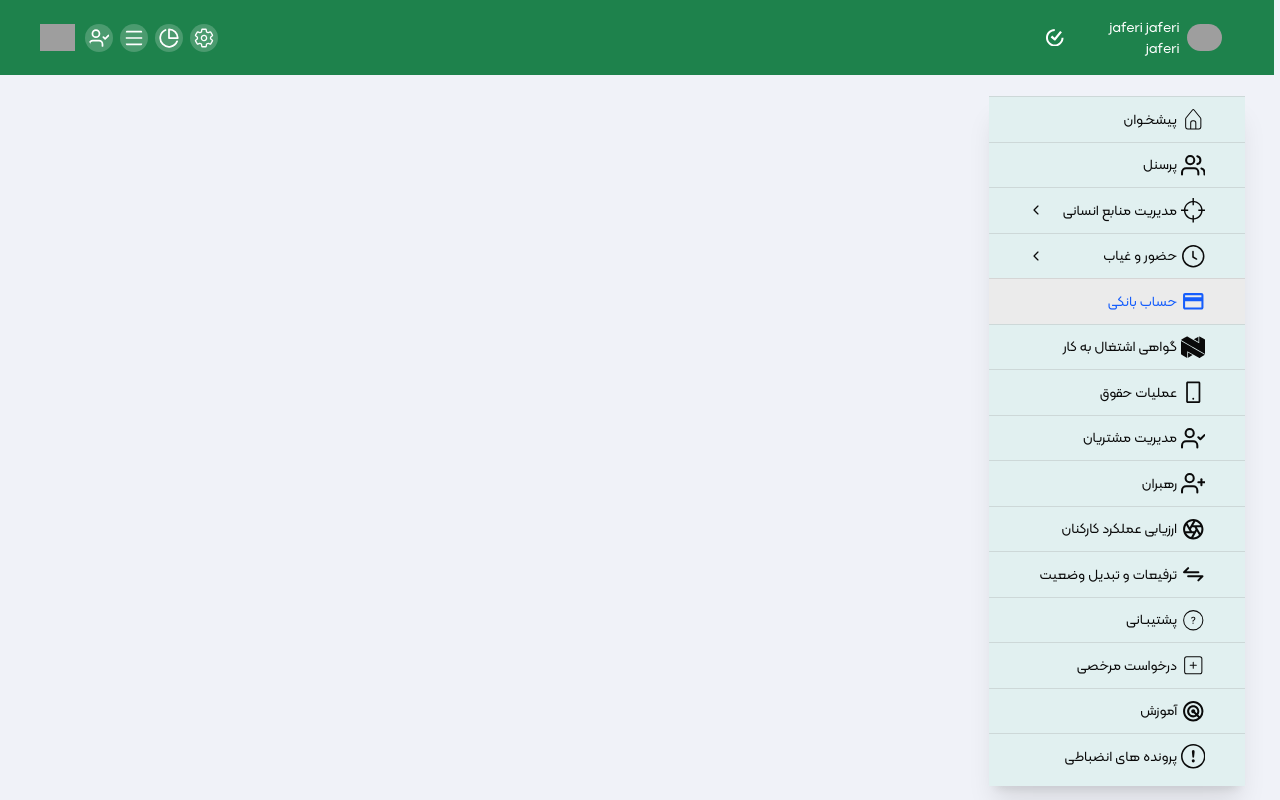
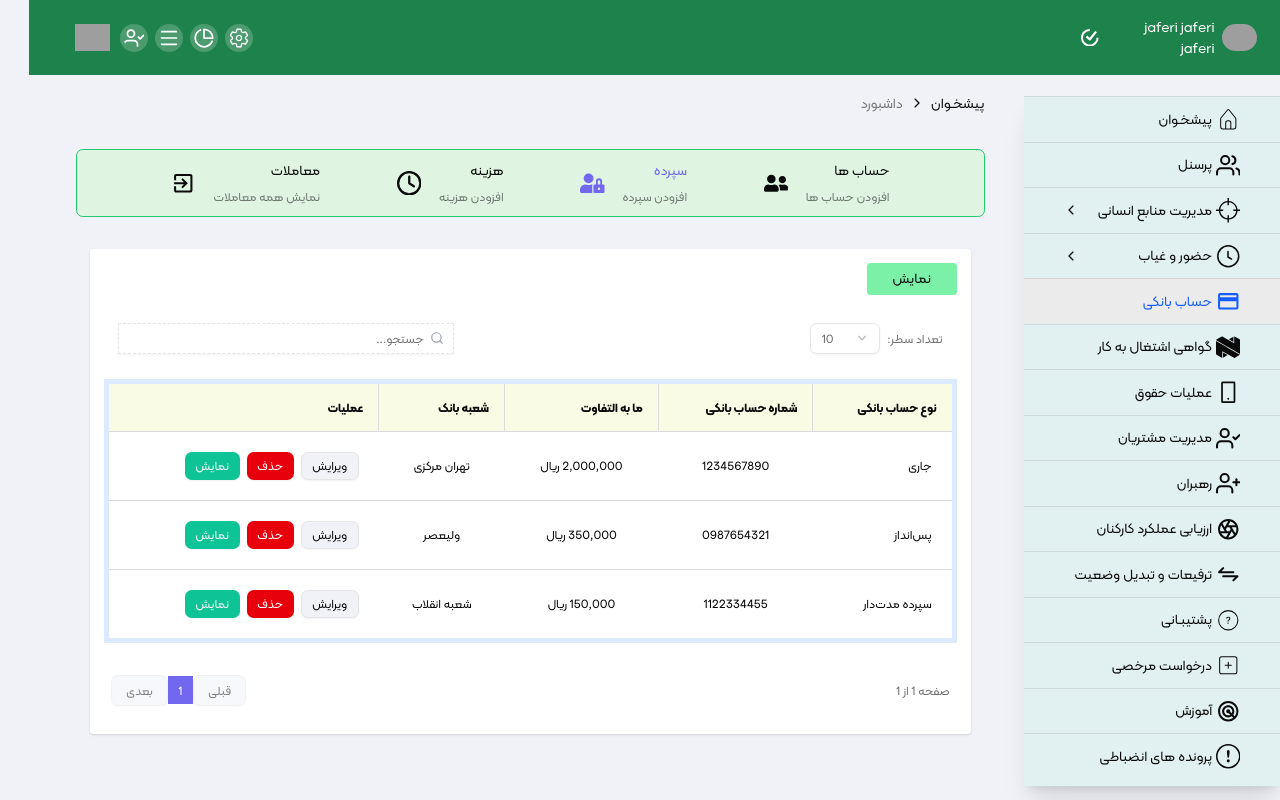
Before and after one commit to NavidVafaeiMajd/dashboard, a React (Vite) app: page /bank/deposit-list in a window 1280 px wide. Built offline with nearby package versions, Linux system fonts and the light colour scheme; grey boxes are pictures that could not be loaded.

Commit message:
complate 1/2

```diff
--- a/src/Layout.tsx
+++ b/src/Layout.tsx
@@ -28,7 +28,13 @@ import PayrollList from "./components/pages/Payroll/PayrollList/PayrollList";
 import PayslipHistory from "./components/pages/Payroll/PayslipHistory/PayslipHistory";
 import AdvanceSalary from "./components/pages/Payroll/AdvanceSalary/AdvanceSalary";
 import Leads from "./components/pages/Leads/Leads";
-
+import LayoutBankaccount from "./components/pages/bank/layoutBank";
+import MainBank from "./components/pages/bank/AccountBank/mainBank";
+import MainList from "./components/pages/bank/deposit-list/mainList";
+import MaintransactionsList from "./components/pages/bank/transactionsList/MaintransactionsList";
+import ExpenseList from "./components/pages/bank/expenseList/expenseList";
+import MainclientsList from "./components/pages/ClientsList/MainclientsList";
+import AmmountMain from "./components/pages/bank/ammount/AmmountMain";
 const Layout = () => {
    const { toggleNavbar, isNavbarOpen } = useNavbar();
 
@@ -154,6 +160,15 @@ const Layout = () => {
                            path="leads"
                            element={<Leads />}
                         />
+                           <Route path="bank" element={<LayoutBankaccount />}>
+                           <Route index element={<MainBank />} />
+                           <Route path="deposit-list" element={<MainList />} />
+                           <Route path="transactions-list" element={<MaintransactionsList />} />
+                           <Route path="expense-list" element={<AmmountMain />} />
+                        </Route>
+                        <Route path="clients-list" element={<MainclientsList/>}>
+
+                        </Route>
                      </Routes>
                   </div>
                </div>
--- a/src/components/pages/ClientsList/MainclientsList.tsx
+++ b/src/components/pages/ClientsList/MainclientsList.tsx
@@ -232,7 +232,7 @@ export default function MainclientsList() {
                 <label className="w-[74px] h-[42px] bg-zinc-600 text-white flex items-center justify-center rounded-[9px] cursor-pointer">
                   Browse
                 </label>
-                <input type="file" accept="image/*" className="text-sm" />
+                <input  type="file" accept="image/*" className="w-[100%] text-sm" />
               </div>
               <span className="text-sm text-gray-600">فقط فایل‌های تصویر قابل بارگذاری هستند</span>
             </div>
--- a/src/components/pages/bank/AccountBank/mainBank.tsx
+++ b/src/components/pages/bank/AccountBank/mainBank.tsx
@@ -46,7 +46,7 @@ export default function MainBank() {
   return (
     <div className="flex flex-wrap justify-between">
       {/* فرم ثبت جدید حساب */}
-      <div className="shadow-2xl w-[100%] xl:w-[495px] rounded-[5px] gap-[1.5rem] bg-[#F9F9FB]">
+      <div className="shadow-2xl   w-[30%] rounded-[5px] gap-[1.5rem] bg-[#F9F9FB]">
         <div className="w-full h-[45px] p-2 items-center rounded-t-[9px] bg-[#FFF7FA] border-b-2 border-[#FF3A86]">
           <span className="text-[17px]">ثبت جدید حساب</span>
         </div>
@@ -156,7 +156,7 @@ export default function MainBank() {
       </div>
 
       {/* جدول نمایش حساب‌ها */}
-      <div className="shadow-2xl w-[873px] rounded-[5px] h-fit bg-[#F9F9FB]">
+      <div className="shadow-2xl w-[60%] rounded-[5px] h-fit bg-[#F9F9FB]">
         <div className="w-full h-[45px] p-2 items-center rounded-t-[9px] bg-[#FFF7FA] border-b-2 border-[#FF3A86]">
           <span className="text-[17px]">لیست حساب‌ها</span>
         </div>
--- a/src/components/pages/bank/ammount/AmmountMain.tsx
+++ b/src/components/pages/bank/ammount/AmmountMain.tsx
@@ -327,6 +327,8 @@ export default function AmmountMain() {
       {/* Top Section */}
       <div className="flex flex-col lg:flex-row gap-6">
         {/* Form Section */}
+        {open &&
+          <>
             <div className="w-full lg:w-2/3 bg-[#F9F9FB] shadow-2xl rounded-md">
               <div className="flex items-center justify-between p-4 bg-[#FFF7FA] border-b-2 border-red-700">
                 <span>ثبت جدید سپرده</span>
@@ -338,7 +340,6 @@ export default function AmmountMain() {
                 </button>
               </div>
 
-          {open && (
               <div className="p-4">
                 <Form {...form}>
                   <form
@@ -450,10 +451,10 @@ export default function AmmountMain() {
                   </form>
                 </Form>
               </div>
-          )}
+
             </div>
 
-        {/* Attachment Section */}
+
             <div className="w-full lg:w-1/3 bg-[#F9F9FB] rounded-md">
               <div className="flex items-center justify-between p-4 bg-[#FFF7FA] border-b-2 border-red-700">
                 <span>پیوست فایل</span>
@@ -464,20 +465,21 @@ export default function AmmountMain() {
                   <div className="w-[74px] h-[42px] rounded-[9px] bg-zinc-600 flex items-center justify-center">
                     <span className="text-white">Browse</span>
                   </div>
-              <input type="file" accept="image/*" />
+                  <input className="w-[100%]" type="file" accept="image/*" />
                 </div>
                 <span className="text-sm text-gray-500">
                   فقط فایل‌های تصویر قابل بارگذاری هستند
                 </span>
               </div>
             </div>
+          </>
+        }
       </div>
 
       {/* DataTable Section */}
       <div className="bg-white rounded shadow mt-4">
         <div className="flex flex-wrap gap-4 p-4">
-          <button className="w-[90px] h-[32px] rounded bg-green-300">مخفی</button>
-          <button className="w-[90px] h-[32px] rounded bg-green-300">مخفی</button>
+          <button onClick={() => setOpen(!open)} className="w-[90px] h-[32px] rounded bg-green-300">  {open ? "مخفی" : "نمایش"}</button>
         </div>
 
         <DataTable
--- a/src/components/pages/bank/deposit-list/mainList.tsx
+++ b/src/components/pages/bank/deposit-list/mainList.tsx
@@ -148,16 +148,19 @@ import { useState } from "react";
 export default function MainList() {
     const [open, setOpen] = useState(false);
     const { columns, modal } = useBankColumns();
-
+    let changeVisibility = () => {
+        setOpen(prev => !prev)
+    }
     return (
         <div className="flex flex-col gap-6 px-4">
             {/* Top Section */}
+            { open &&
                 <div className="flex flex-col lg:flex-row gap-6">
                     {/* Form Section */}
                     <div className="w-full lg:w-2/3 bg-[#F9F9FB] shadow-2xl rounded-md overflow-hidden">
                         <div className="flex items-center justify-between p-4 bg-[#FFF7FA] border-b-2 border-red-700">
                             <span>ثبت جدید سپرده</span>
-                        <button className="w-[90px] h-[32px] rounded bg-green-300">مخفی</button>
+                            <button onClick={changeVisibility} className="w-[90px] h-[32px] rounded bg-green-300">مخفی</button>
                         </div>
 
                         <div className="p-4">
@@ -238,27 +241,27 @@ export default function MainList() {
                     </div>
 
                     {/* Attachment Section */}
-                <div className="w-full lg:w-1/3 bg-[#F9F9FB] rounded-md overflow-hidden">
+                    <div className="w-full lg:w-1/3 bg-[#F9F9FB]  rounded-md overflow-hidden">
                         <div className="flex items-center justify-between p-4 bg-[#FFF7FA] border-b-2 border-red-700">
                             <span>پیوست فایل</span>
                         </div>
                         <div className="p-6 flex flex-col gap-4">
                             <span>پیوست *</span>
                             <div className="flex items-center gap-4">
-                            <div className="w-[74px] h-[42px] rounded-[9px] bg-zinc-600 flex items-center justify-center">
+                                <div className="w-[100%]  h-[42px] rounded-[9px] bg-zinc-600 flex items-center justify-center">
                                     <span className="text-white">Browse</span>
                                 </div>
-                            <input type="file" />
+                                <input className="w-[100%]" type="file" />
                             </div>
                             <span className="text-sm text-gray-500">فقط فایل‌های تصویر قابل بارگذاری هستند</span>
                         </div>
                     </div>
                 </div>
+            }
 
             <div className="bg-white rounded shadow mt-4">
                 <div className="flex flex-wrap gap-4 p-4">
-                    <button className="w-[90px] h-[32px] rounded bg-green-300">مخفی</button>
-                    <button className="w-[90px] h-[32px] rounded bg-green-300">مخفی</button>
+                    <button onClick={changeVisibility} className="w-[90px] h-[32px] rounded bg-green-300">{open ? "مخفی" :  "نمایش"}</button>
                 </div>
 
                 <DataTable
```
Lines whose indentation alone changed are shown as unchanged.
